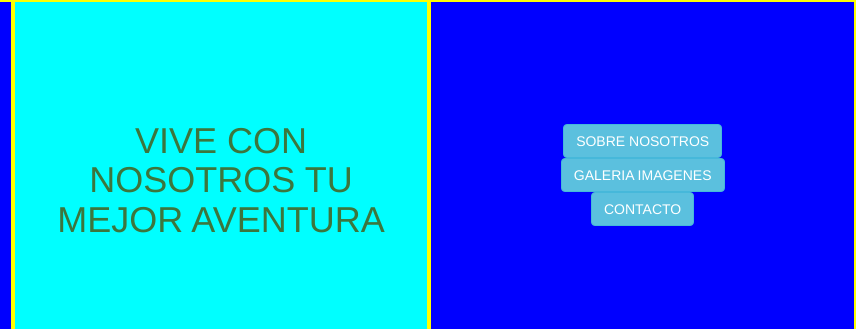
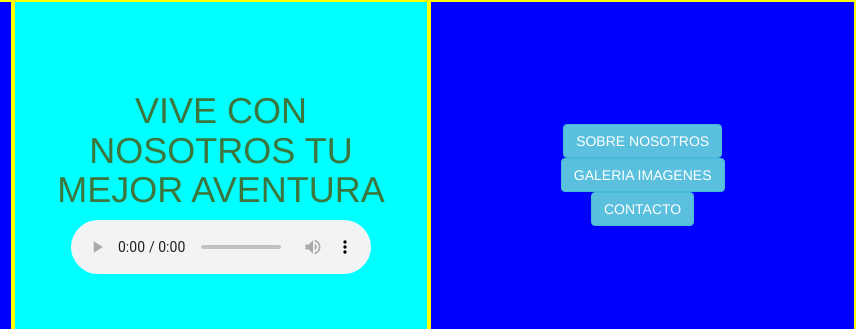
Before and after one commit to cjviton/LM_WEB_ACTIVIDAD_4, a plain HTML site: page index.html in a window 1280 px wide. Shown: the top 329 px of the page, 419-1280 px from the left. Drawn offline with nearby package versions, Linux system fonts and the light colour scheme.

Commit message:
Con Música
Añado archivo de audio en la página principal

```diff
--- a/index.html
+++ b/index.html
@@ -13,9 +13,10 @@
     <script src="./JS/jquery.js"></script>
 	<script src="./JS/bootstrap.min.js"></script>
 
-
 </head>
 <body>
+
+
 <div class="container-fluid">
 
 
@@ -47,7 +48,13 @@
 
 
 
-	<div id="bloque2" class="col-xs-12   col-sm-4   col-md-4 col-lg-4  " ><center><h1><p class="text-success">VIVE CON NOSOTROS TU MEJOR AVENTURA</p></h1></div>
+	<div id="bloque2" class="col-xs-12   col-sm-4   col-md-4 col-lg-4  " ><center><h1><p class="text-success">VIVE CON NOSOTROS TU MEJOR AVENTURA</p></h1>
+				 <audio controls autoplay>
+		              <source src="./AUDIO/tracy.mp3" type="audio/mpeg">
+
+		 </audio>
+
+	</div>
 
 
 
@@ -59,6 +66,8 @@
 				 <center><a href=./HTML/contacto/contacto.html class="btn btn-info" role="button">CONTACTO</a>
 
 		</div>
+
+
 	</div>
 
 
@@ -146,6 +155,9 @@
 
    </div>
 </div>
+
+
+
 </body>
 
 </html>
```
Also changed, not shown: 1 other file.
